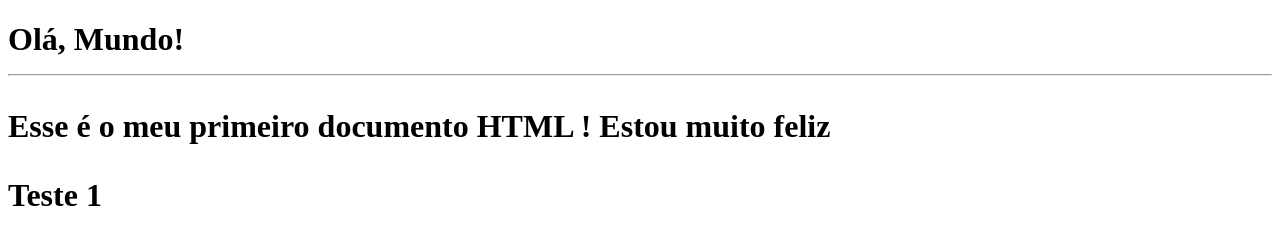
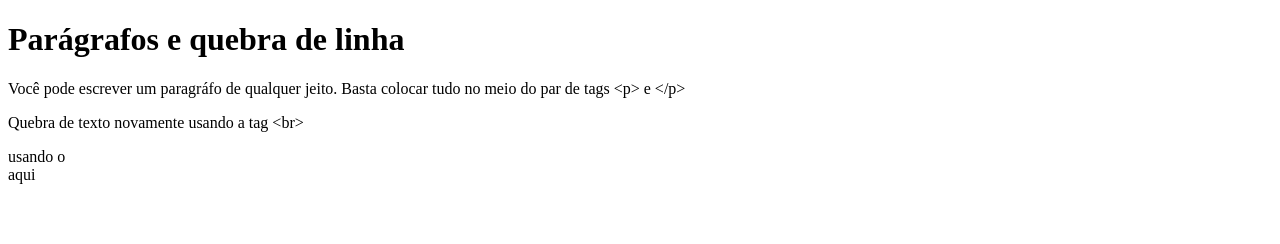
Before and after one commit to Irineu102/html-css, a plain HTML site: page index.html in a window 1280 px wide. Drawn offline with Linux system fonts and the light colour scheme.

Commit message:
Add files via upload

```diff
--- a/index.html
+++ b/index.html
@@ -4,13 +4,12 @@
     <meta charset="UTF-8">
     <meta http-equiv="X-UA-Compatible" content="IE=edge">
     <meta name="viewport" content="width=device-width, initial-scale=1.0">
-    <title>Meu primeiro exercício</title>
+    <title>Parágrafos</title>
 </head>
 <body>
-  <h1>Olá, Mundo!
-    <hr>
-    <p>Esse é o meu primeiro documento HTML ! Estou muito feliz</p>
-    <p>Teste 1</p>
-  </h1>
+    <h1>Parágrafos e quebra de linha</h1>
+    <p>Você pode escrever um paragráfo de qualquer jeito. Basta colocar tudo no meio do par de tags &lt;p&gt; e &lt;/p&gt; </p>
+    <p>Quebra de texto novamente usando a tag &lt;br&gt;</p>
+    <p>usando o <br>aqui</p>
 </body>
 </html>
```
